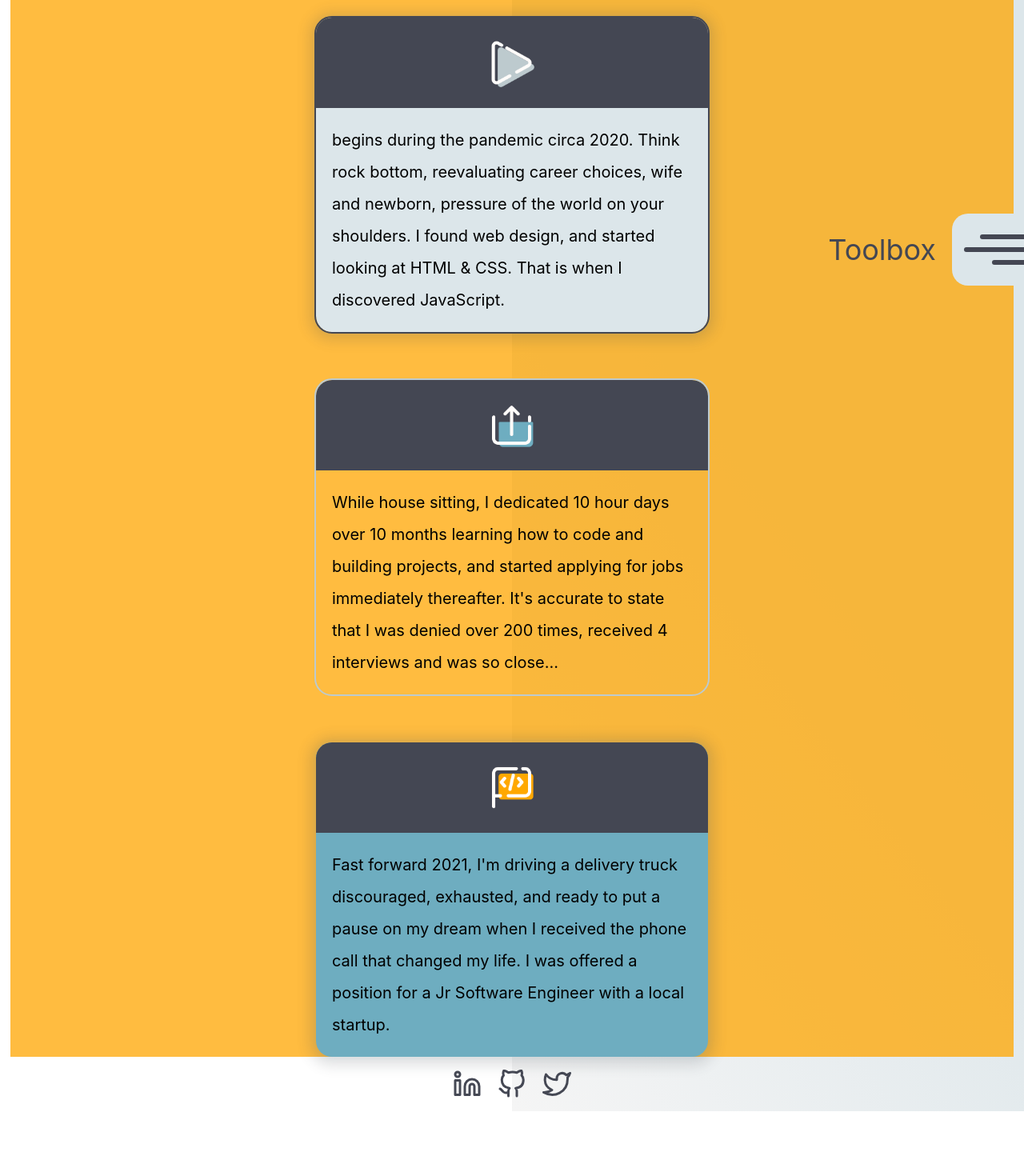
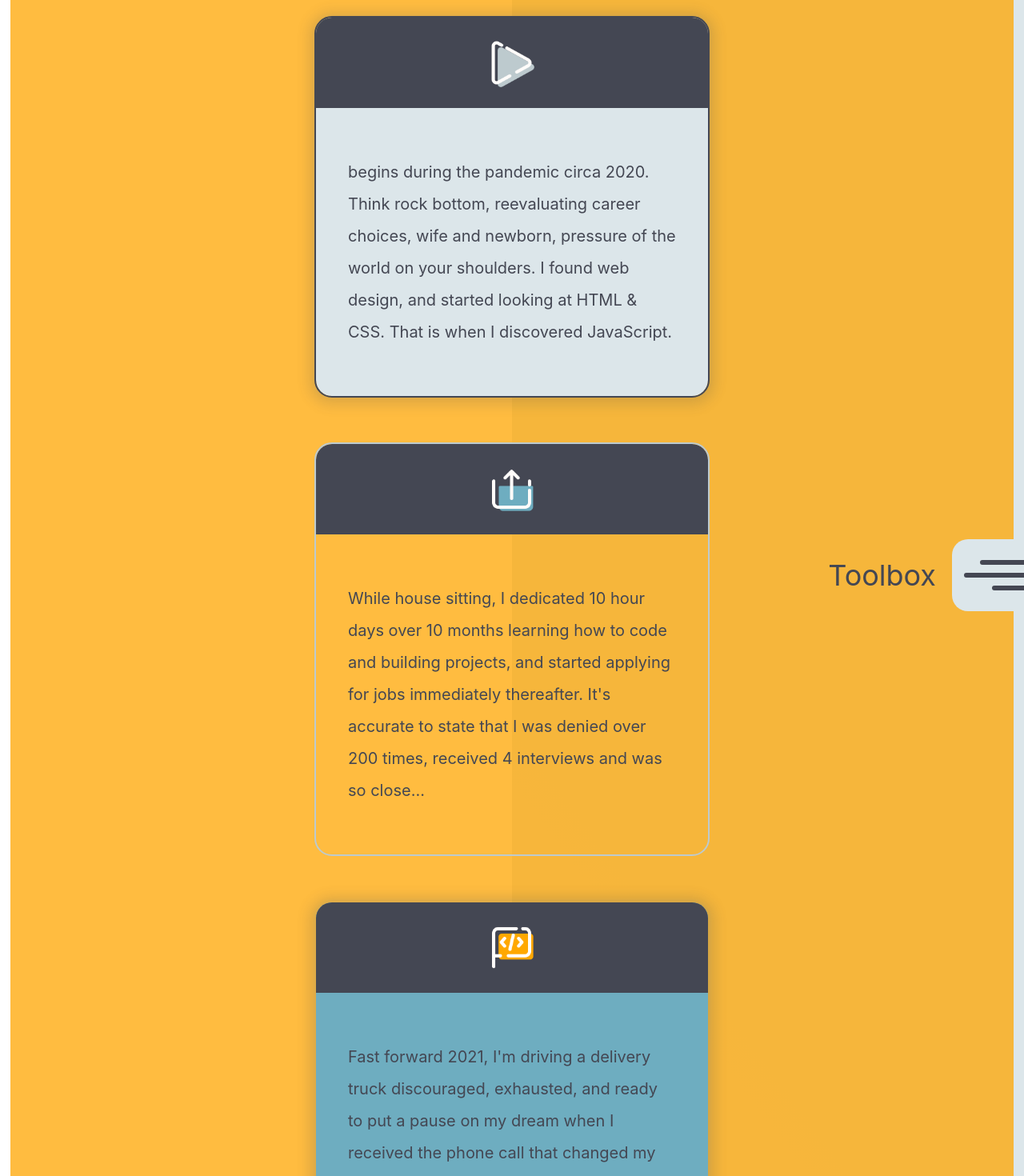
Before and after one commit to andrew-oyanguren/typescript-portfolio, a React (Vite) app: page /about in a window 1280 px wide. Shown: the part 240-1710 px from the top of the page at 80% size. Before the commit the page ends 1629 px from the top, so only its background shows below. Built offline with nearby package versions, Linux system fonts and the light colour scheme.

Commit message:
CSS updates and cleanup

```diff
--- a/src/components/Drawer/Drawer.module.css
+++ b/src/components/Drawer/Drawer.module.css
@@ -33,8 +33,6 @@
 }
 
 .Drawer.open .icon {
-  filter: invert(70%) sepia(17%) saturate(7013%) hue-rotate(1deg)
-    brightness(104%) contrast(104%);
   opacity: 1;
 
   transition: opacity 0.5s ease-in 1s;
--- a/src/components/Drawer/Hamburger/Hamburger.tsx
+++ b/src/components/Drawer/Hamburger/Hamburger.tsx
@@ -7,7 +7,6 @@
   onToggleDrawer: () => void;
   isActive: boolean;
 }) {
-  console.log('[Hamburegr] (isActive): ', isActive);
   return (
     <div
       className={`${styles.Hamburger} ${isActive ? styles.active : ''}`}
--- a/src/constants/aboutCardConstants.ts
+++ /dev/null
@@ -1,32 +0,0 @@
-import AboutCardIcon01 from 'src/assets/images/about-card-01.png';
-import AboutCardIcon02 from 'src/assets/images/about-card-02.png';
-import AboutCardIcon03 from 'src/assets/images/about-card-03.png';
-
-const commonBoxShadow = 'var(--box-shadow-image)';
-
-export const ABOUT_CARDS_CONFIG = [
-  {
-    cardStyles: {
-      backgroundColor: 'var(--color-gray)',
-      outline: '2px solid var(--color-dark)',
-      boxShadow: commonBoxShadow,
-    },
-    body: 'begins during the pandemic circa 2020. Think rock bottom, reevaluating career choices, wife and newborn, pressure of the world on your shoulders. I found web design, and started looking at HTML & CSS. That is when I discovered JavaScript.',
-    iconProps: { src: AboutCardIcon01, alt: 'About Icon One' },
-  },
-  {
-    cardStyles: {
-      outline: '2px solid var(--color-dark-gray)',
-    },
-    body: "While house sitting, I dedicated 10 hour days over 10 months learning how to code and building projects, and started applying for jobs immediately thereafter. It's accurate to state that I was denied over 200 times, received 4 interviews and was so close...",
-    iconProps: { src: AboutCardIcon02, alt: 'About Icon Two' },
-  },
-  {
-    cardStyles: {
-      backgroundColor: 'var(--color-primary)',
-      boxShadow: commonBoxShadow,
-    },
-    body: "Fast forward 2021, I'm driving a delivery truck discouraged, exhausted, and ready to put a pause on my dream when I received the phone call that changed my life. I was offered a position for a Jr Software Engineer with a local startup.",
-    iconProps: { src: AboutCardIcon03, alt: 'About Icon Three' },
-  },
-];
```
Also changed, not shown: src/assets/svgs/tool.svg.
